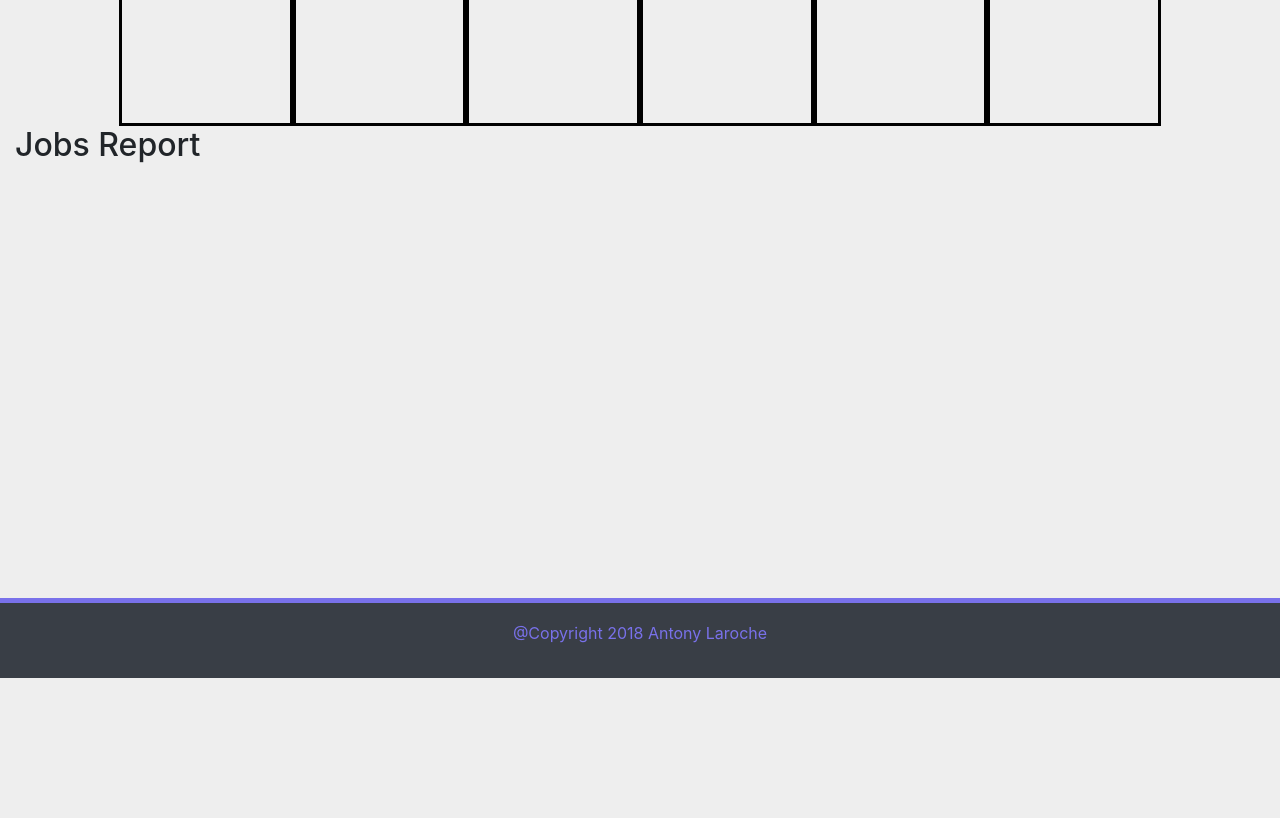
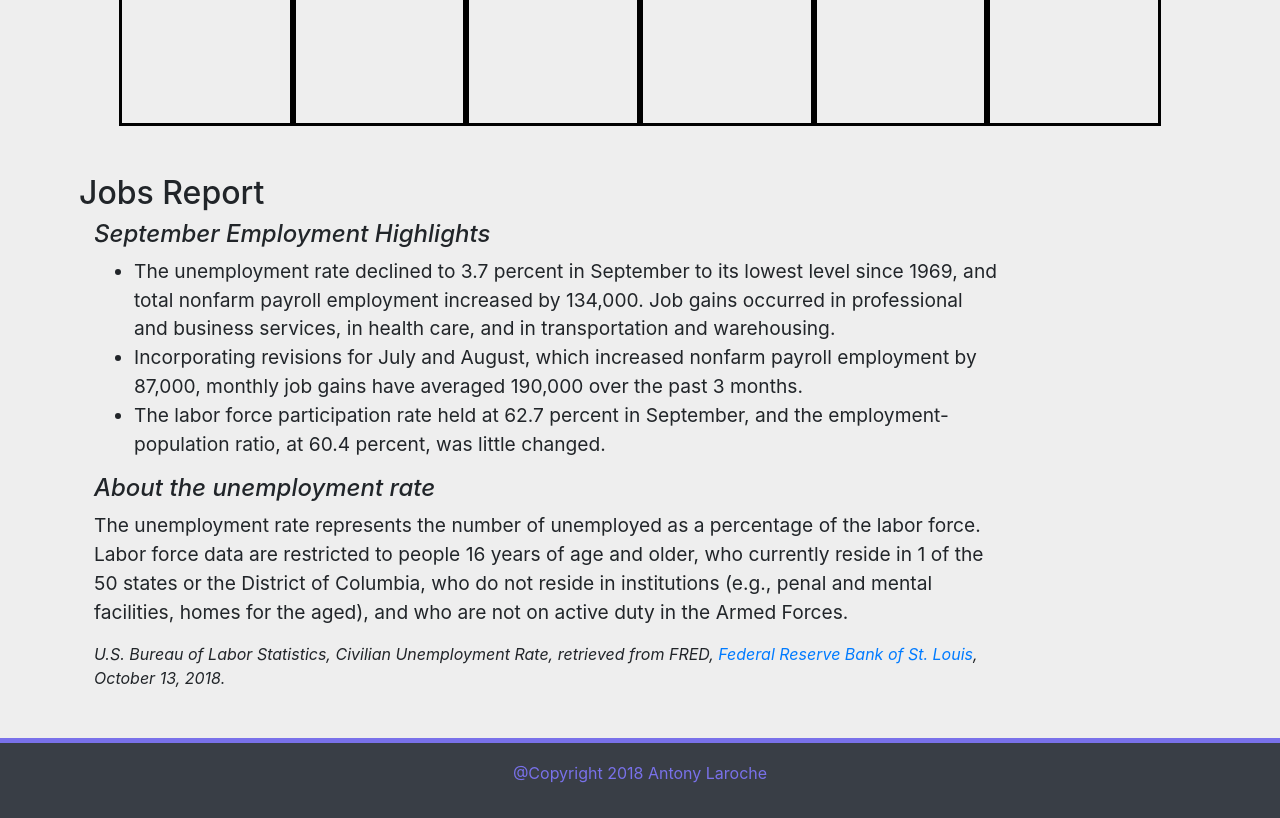
Before and after one commit to ajlaroche/globalstraightedge, a React (Create React App) app in the folder client/: page / in a window 1280 px wide. Shown: the part 680-1498 px from the top of the page. Before the commit the page ends 1358 px from the top, so only its background shows below. Built offline with nearby package versions, Linux system fonts and the light colour scheme; no server answers.

Commit message:
added unemployment commentary section

```diff
--- a/client/src/components/Sections/Employment.js
+++ b/client/src/components/Sections/Employment.js
@@ -4,8 +4,48 @@ import "./Sections.css";
 class Employment extends Component {
   render() {
     return (
-      <div>
+      <div className="m-5 px-3">
         <h2>Jobs Report</h2>
+        <article className="col-md-10">
+          <h4 className="commentary">September Employment Highlights</h4>
+          <ul>
+            <li>
+              The unemployment rate declined to 3.7 percent in September to its
+              lowest level since 1969, and total nonfarm payroll employment
+              increased by 134,000. Job gains occurred in professional and
+              business services, in health care, and in transportation and
+              warehousing.
+            </li>
+            <li>
+              Incorporating revisions for July and August, which increased
+              nonfarm payroll employment by 87,000, monthly job gains have
+              averaged 190,000 over the past 3 months.
+            </li>
+            <li>
+              The labor force participation rate held at 62.7 percent in
+              September, and the employment-population ratio, at 60.4 percent,
+              was little changed.
+            </li>
+          </ul>
+          <h4 className="commentary">About the unemployment rate</h4>
+          <p>
+            The unemployment rate represents the number of unemployed as a
+            percentage of the labor force. Labor force data are restricted to
+            people 16 years of age and older, who currently reside in 1 of the
+            50 states or the District of Columbia, who do not reside in
+            institutions (e.g., penal and mental facilities, homes for the
+            aged), and who are not on active duty in the Armed Forces.
+          </p>
+          <cite>
+            U.S. Bureau of Labor Statistics, Civilian Unemployment Rate,
+            retrieved from FRED,
+            <a href="http://fred.stlouisfed.org/series/UNRATE">
+              {" "}
+              Federal Reserve Bank of St. Louis
+            </a>
+            , October 13, 2018.
+          </cite>
+        </article>{" "}
       </div>
     );
   }
--- a/client/src/components/Sections/Sections.css
+++ b/client/src/components/Sections/Sections.css
@@ -0,0 +1,8 @@
+.commentary {
+  font-style: italic;
+}
+
+article > ul,
+article > p {
+  font-size: 1.2rem;
+}
--- a/client/src/components/Ticker/Ticker.js
+++ b/client/src/components/Ticker/Ticker.js
@@ -90,14 +90,19 @@ class Ticker extends Component {
       API.getForexDaily(element).then(res => {
         let dailyData = res.data["Time Series FX (Daily)"];
 
-        if (dailyData) {
-          let priorClose = parseFloat(dailyData[priorCloseDate]["4. close"]);
+        let priorClose = 0;
 
         API.getForexQuotes(element)
           .then(res => {
             let currentExchange = parseFloat(
               res.data["Realtime Currency Exchange Rate"]["5. Exchange Rate"]
             );
+
+            if (dailyData[priorCloseDate] === undefined) {
+              priorClose = currentExchange;
+            } else {
+              priorClose = parseFloat(dailyData[priorCloseDate]["4. close"]);
+            }
 
             let currencyPair = element.cur1 + element.cur2;
 
@@ -109,7 +114,6 @@ class Ticker extends Component {
             });
           })
           .catch(err => console.log(err));
-        }
       });
     });
   }
```
Lines whose indentation alone changed are shown as unchanged.
